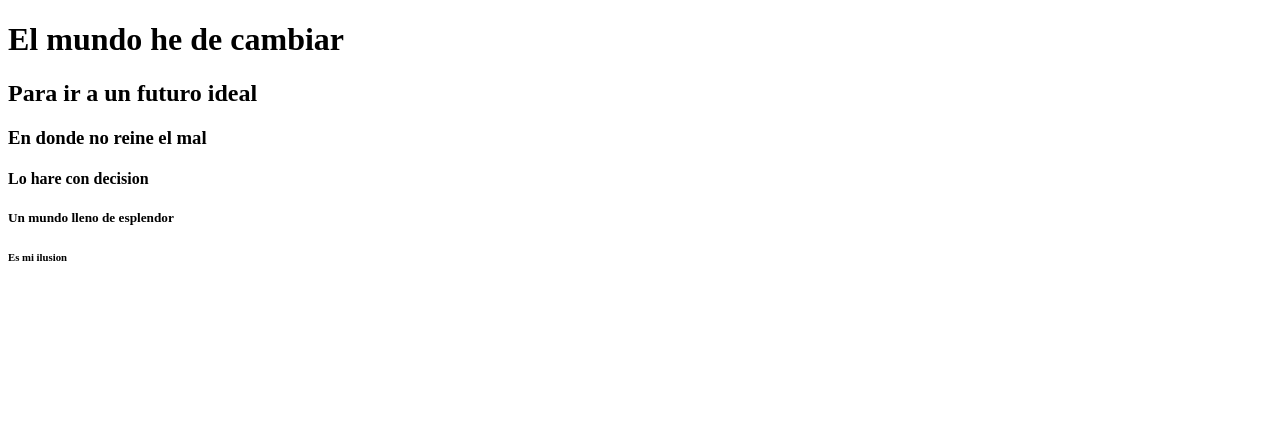
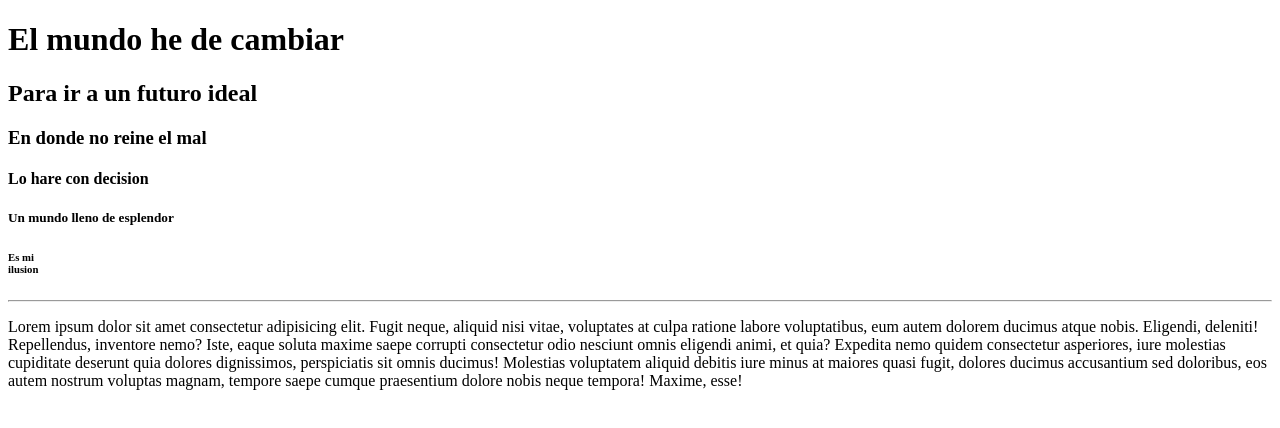
Before and after one commit to katiiiasal/holamundo, a plain HTML site: page index.html in a window 1280 px wide. Drawn offline with Linux system fonts and the light colour scheme.

Commit message:
added p to my website

```diff
--- a/index.html
+++ b/index.html
@@ -11,7 +11,12 @@
     <h3>En donde no reine el mal</h3>
     <h4>Lo hare con decision</h4>
     <h5>Un mundo lleno de esplendor</h5>
-    <h6>Es mi ilusion</h6>
+    <h6>Es mi <br />ilusion</h6> <hr />
+
+    <p>Lorem ipsum dolor sit amet consectetur adipisicing elit. Fugit neque, aliquid nisi vitae, voluptates at culpa ratione labore voluptatibus, eum autem dolorem ducimus atque nobis. Eligendi, deleniti! Repellendus, inventore nemo?
+    Iste, eaque soluta maxime saepe corrupti consectetur odio nesciunt omnis eligendi animi, et quia? Expedita nemo quidem consectetur asperiores, iure molestias cupiditate deserunt quia dolores dignissimos, perspiciatis sit omnis ducimus!
+    Molestias voluptatem aliquid debitis iure minus at maiores quasi fugit, dolores ducimus accusantium sed doloribus, eos autem nostrum voluptas magnam, tempore saepe cumque praesentium dolore nobis neque tempora! Maxime, esse!
+    </p>
 
 </body>
 </html>
```
